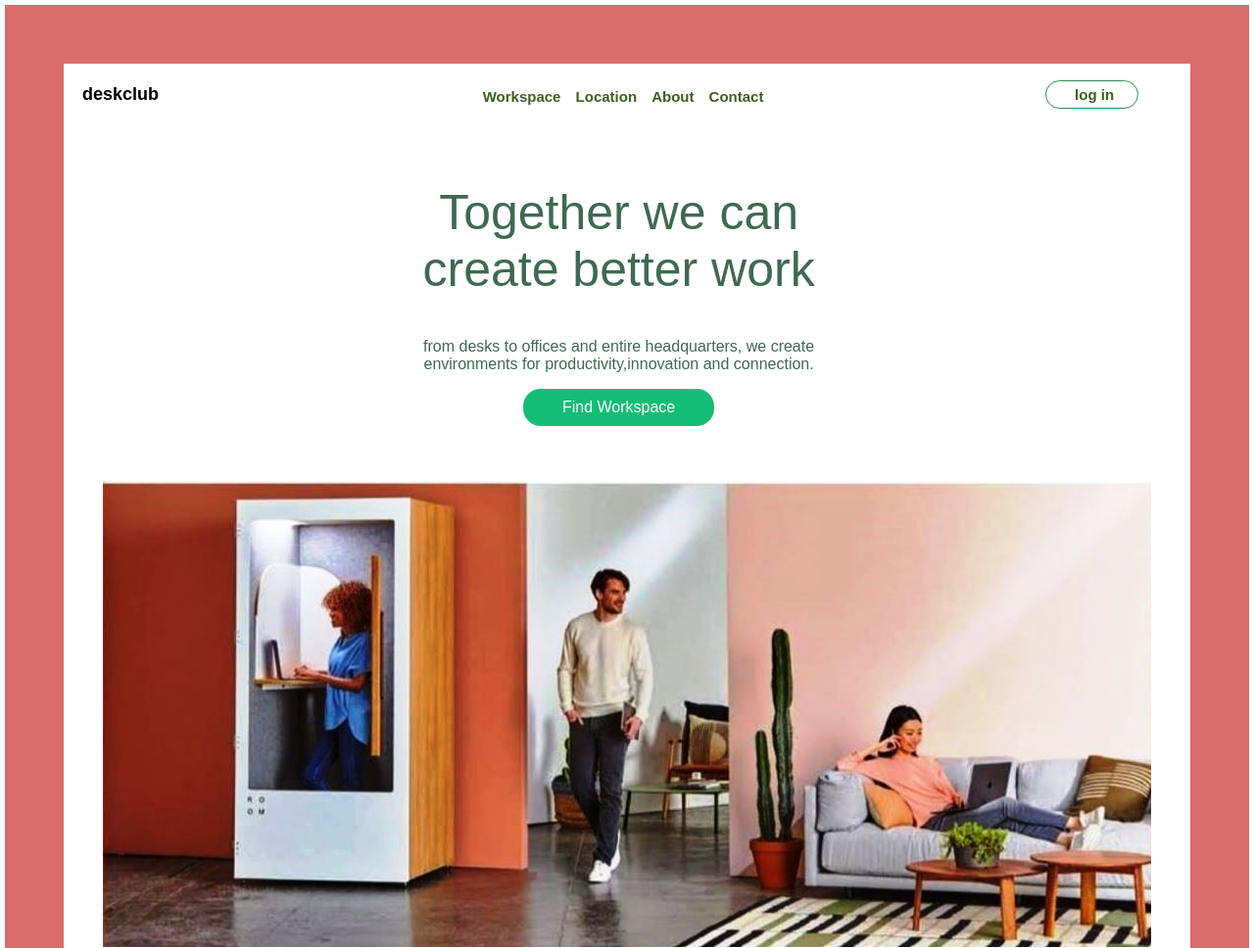
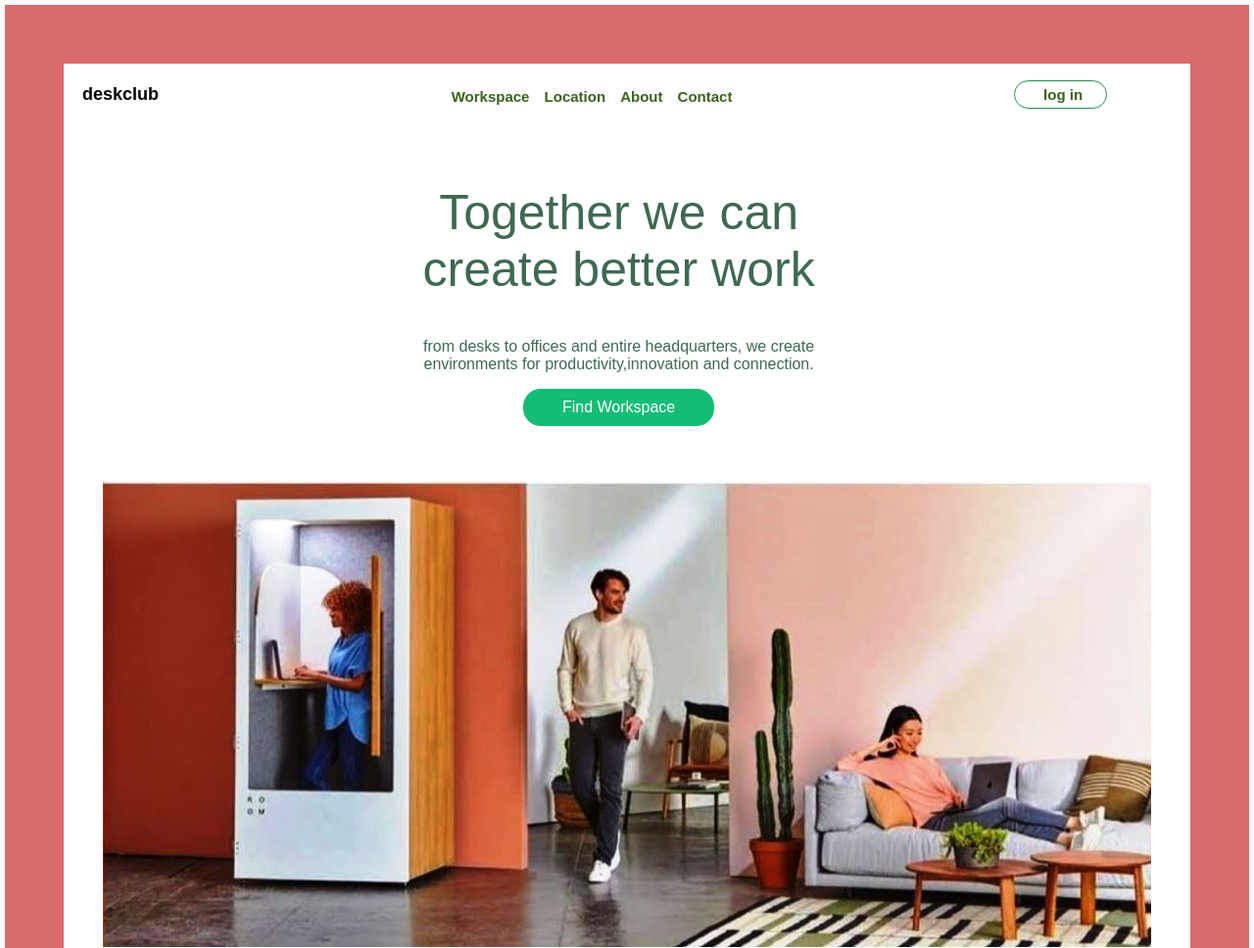
Before and after one commit to richardjim/deskclub, a plain HTML site: page index.html in a window 1280 px wide. Shown: the whole page at 98% size. Drawn offline with Linux system fonts and the light colour scheme.

Commit message:
Update style.css

```diff
--- a/style.css
+++ b/style.css
@@ -24,7 +24,7 @@ body {
 }
 .navbar ul {
   padding-top: 0.5rem;
-  padding-left: 20rem;
+  padding-left: 18rem;
   display: inline;
 }
 .navbar li {
```
